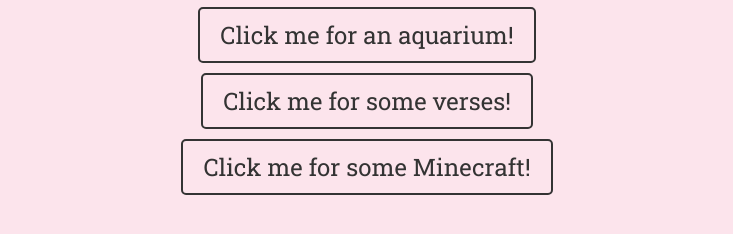
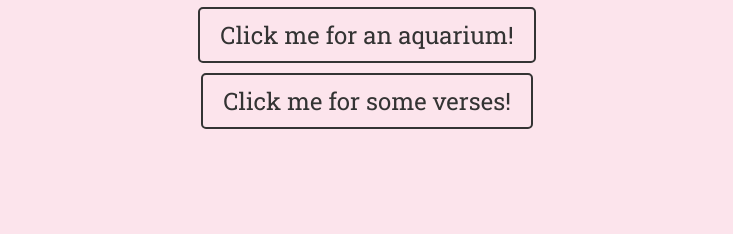
Before and after one commit to ily-cami/ily-cami.github.io, a plain HTML site: page index.html in a window 1280 px wide. Shown: the part 488-722 px from the top of the page, without its empty margins (273-1006 px from the left). Drawn offline with Linux system fonts and the light colour scheme.

Commit message:
Redacting V20

```diff
--- a/index.html
+++ b/index.html
@@ -19,6 +19,6 @@
     <a href="game.html" id="link">Click me for a game!</a>
     <a href="aquarium.html" id="link">Click me for an aquarium!</a>
     <a href="verses.html" id="link">Click me for some verses!</a>
-    <a href="minecraft.html" id="link">Click me for some Minecraft!</a>
+    <!-- <a href="minecraft.html" id="link">Click me for some Minecraft!</a> -->
   </body>
 </html>
```
